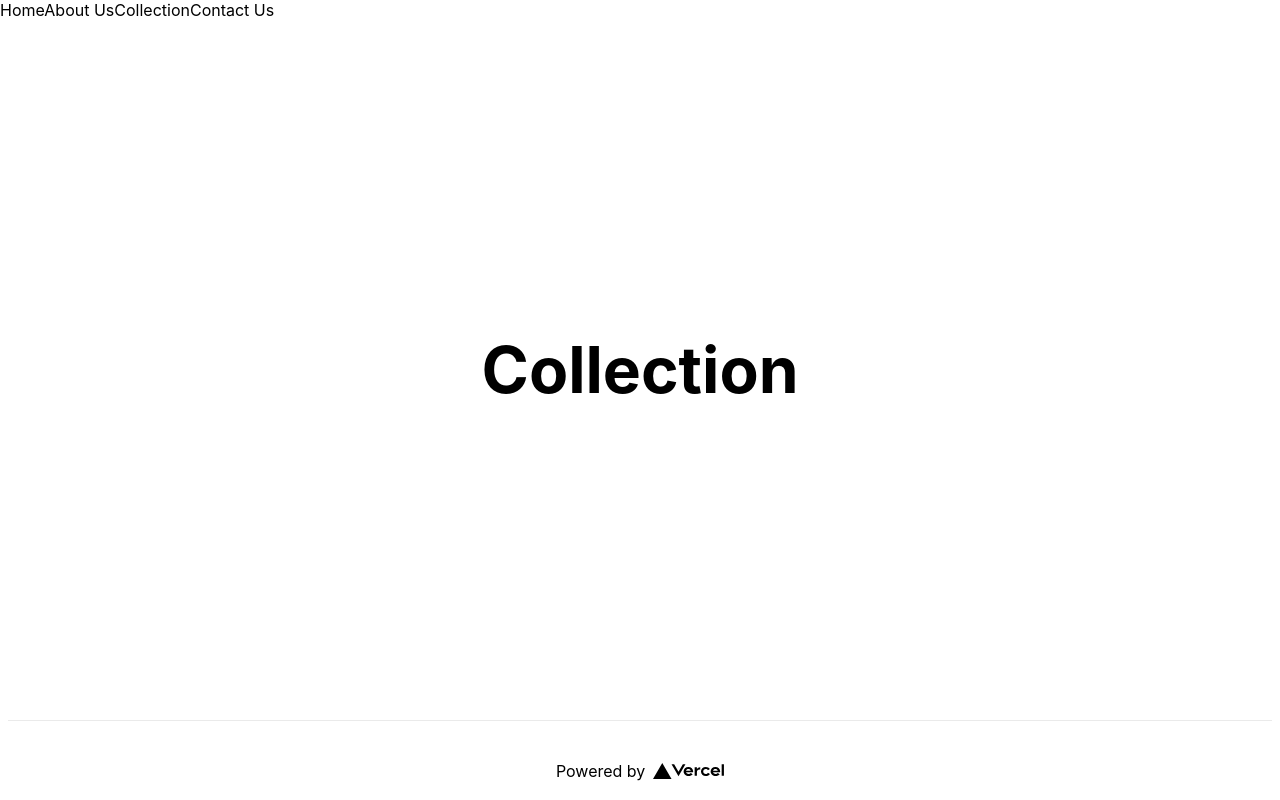
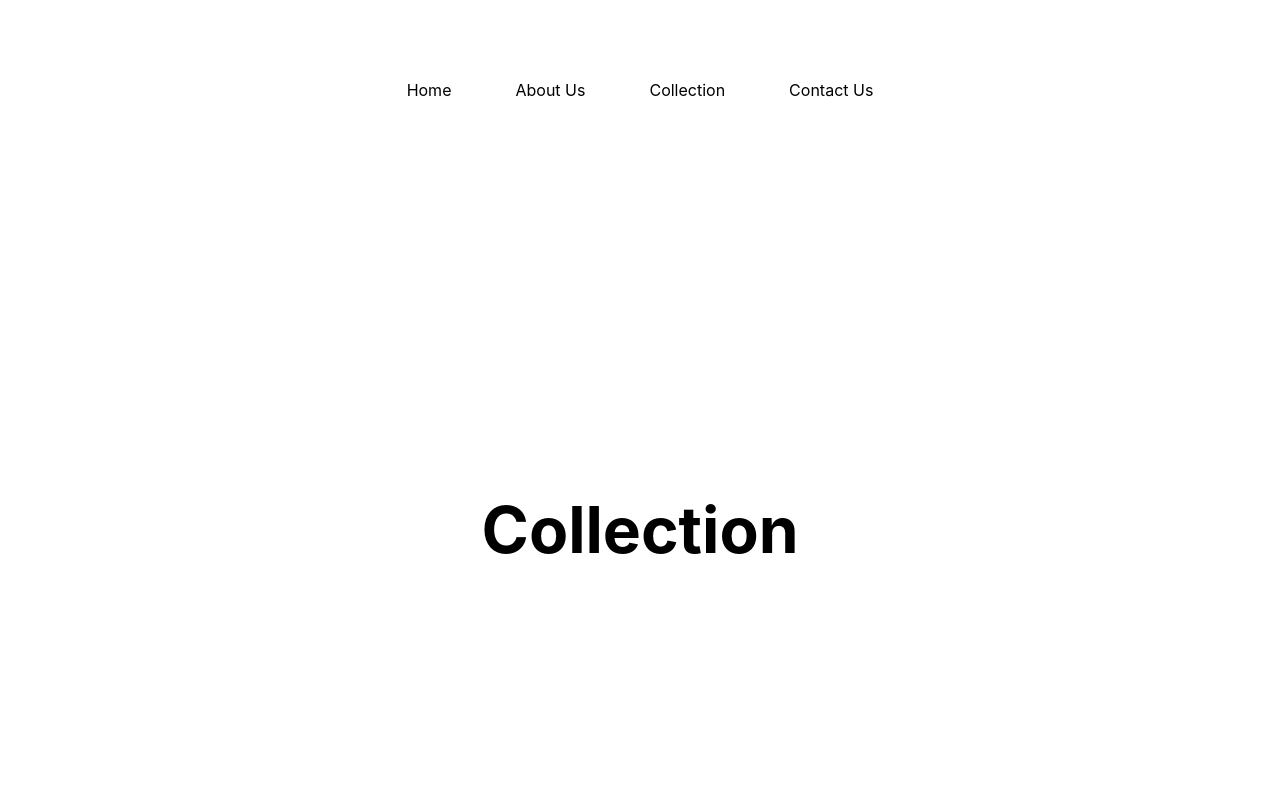
Before and after one commit to kndwin/decoco, a Next.js app: page /collection in a window 1280 px wide. Shown: the top 800 px of the page. Built offline with nearby package versions, Linux system fonts and the light colour scheme.

Commit message:
➕ added correct margins for .nav in Layout.tsx

```diff
--- a/components/Layout/Layout.module.scss
+++ b/components/Layout/Layout.module.scss
@@ -23,18 +23,29 @@
   display: flex;
   justify-content: center;
   align-items: center;
-}
 
-.footer img {
-  margin-left: 0.5rem;
-}
+  img {
+    margin-left: 0.5rem;
+  }
 
-.footer a {
-  display: flex;
-  justify-content: center;
-  align-items: center;
+  a {
+    display: flex;
+    justify-content: center;
+    align-items: center;
+  }
 }
 
 .logo {
   height: 1em;
 }
+
+.nav {
+  display: flex;
+  justify-content: center;
+  align-items: center;
+  margin: 5rem;
+
+  a {
+    margin: 0 2rem;
+  }
+}
--- a/components/Layout/Layout.tsx
+++ b/components/Layout/Layout.tsx
@@ -19,7 +19,7 @@ export default function Layout ({
         <meta name="viewport" content="initial-scale=1.0, width=device-width" />
       </Head>
       <header>
-        <nav>
+        <nav className={styles.nav}>
           <Link href="/">
             <a>Home</a>
           </Link>
```
